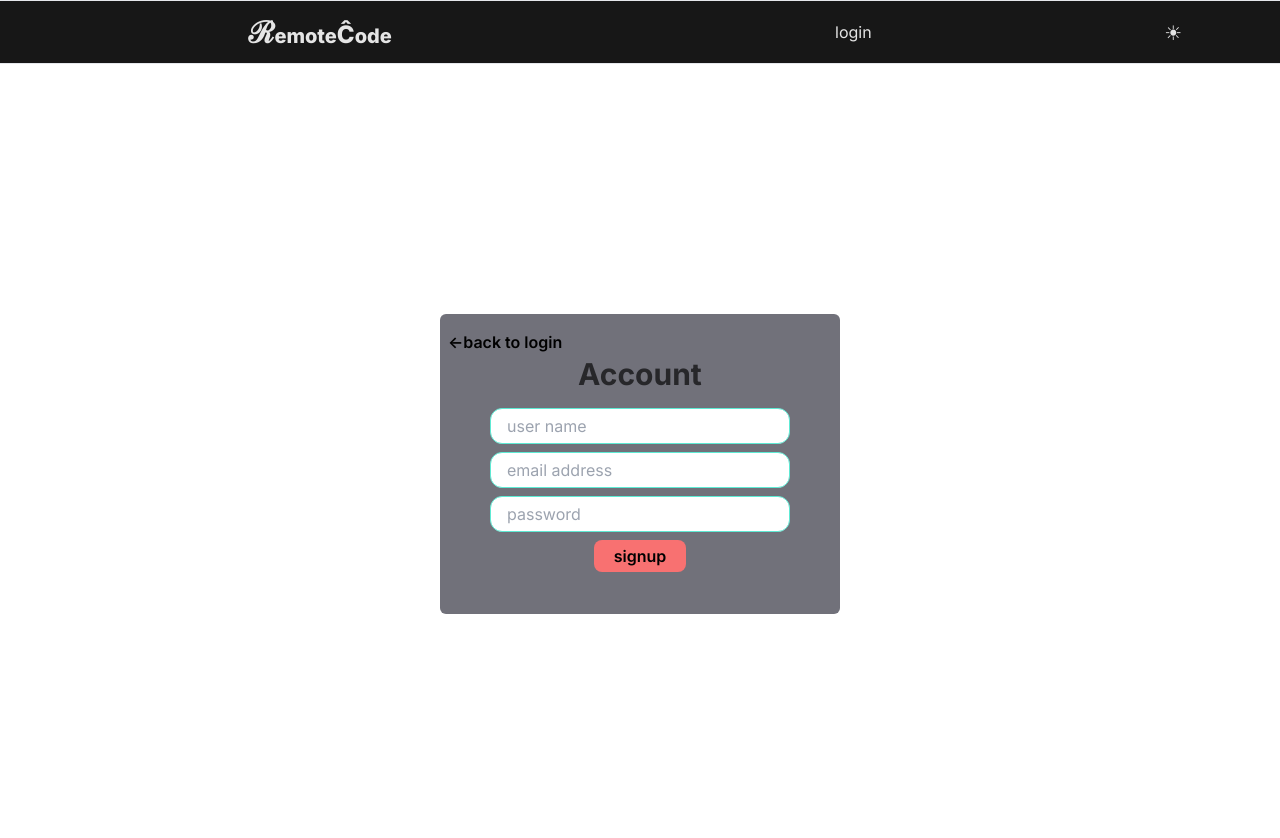
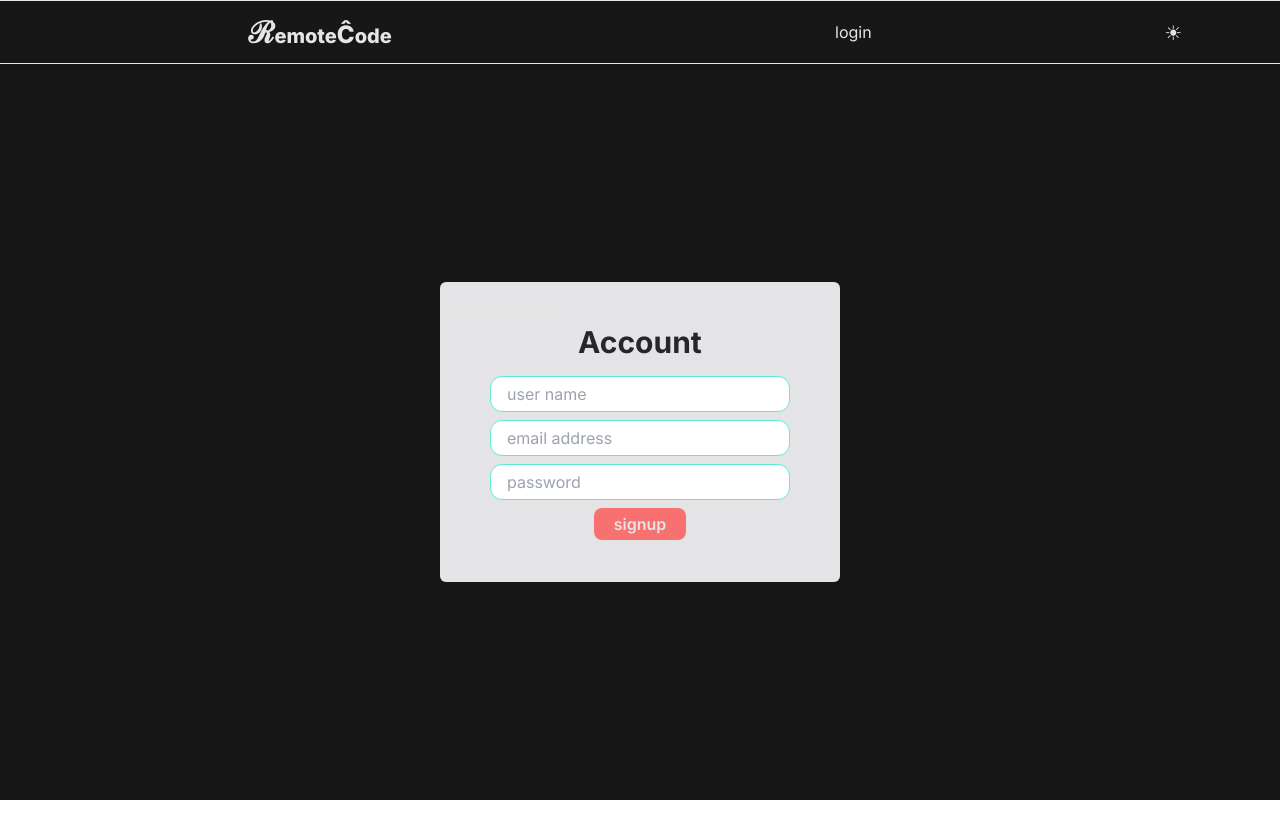
Before and after one commit to niteshsainicoder/RemoteCode, a Next.js app: page /signup in a window 1280 px wide. Shown: the top 838 px of the page. After the commit the page ends 800 px from the top, so only its background shows below. Built offline with nearby package versions, Linux system fonts and the light colour scheme.

Commit message:
theme added

```diff
--- a/src/app/signup/page.tsx
+++ b/src/app/signup/page.tsx
@@ -1,4 +1,5 @@
 'use client'
+import { useTheme } from '@/Context/themecontext'
 import axios from 'axios'
 import Link from 'next/link'
 import React, { useEffect, useState } from 'react'
@@ -54,8 +55,8 @@ const LoginSignup = () => {
     }
 
     return (
-        <div className='h-screen w-screen flex flex-col justify-center items-center'>
-            <div className='w-11/12 md:w-[400px] transition-all relative bg-zinc-500 h-[300px] flex flex-col gap-2 rounded-md justify-center items-center'>
+        <div className={`h-full flex-1 w-screen flex flex-col justify-center items-center ${useTheme().theme == 'vs-dark' ? `bg-neutral-900 text-neutral-200` : `bg-zinc-100 text-neutral-900`} `}>
+            <div className='w-11/12 md:w-[400px] transition-all relative bg-zinc-200 h-[300px] flex flex-col gap-2 rounded-md justify-center items-center'>
                 {!created ? (
                     <>
                         <span className=' text-3xl cursor-context-menu font-bold antialiased mb-2 text-zinc-800 '>Account</span>
```
